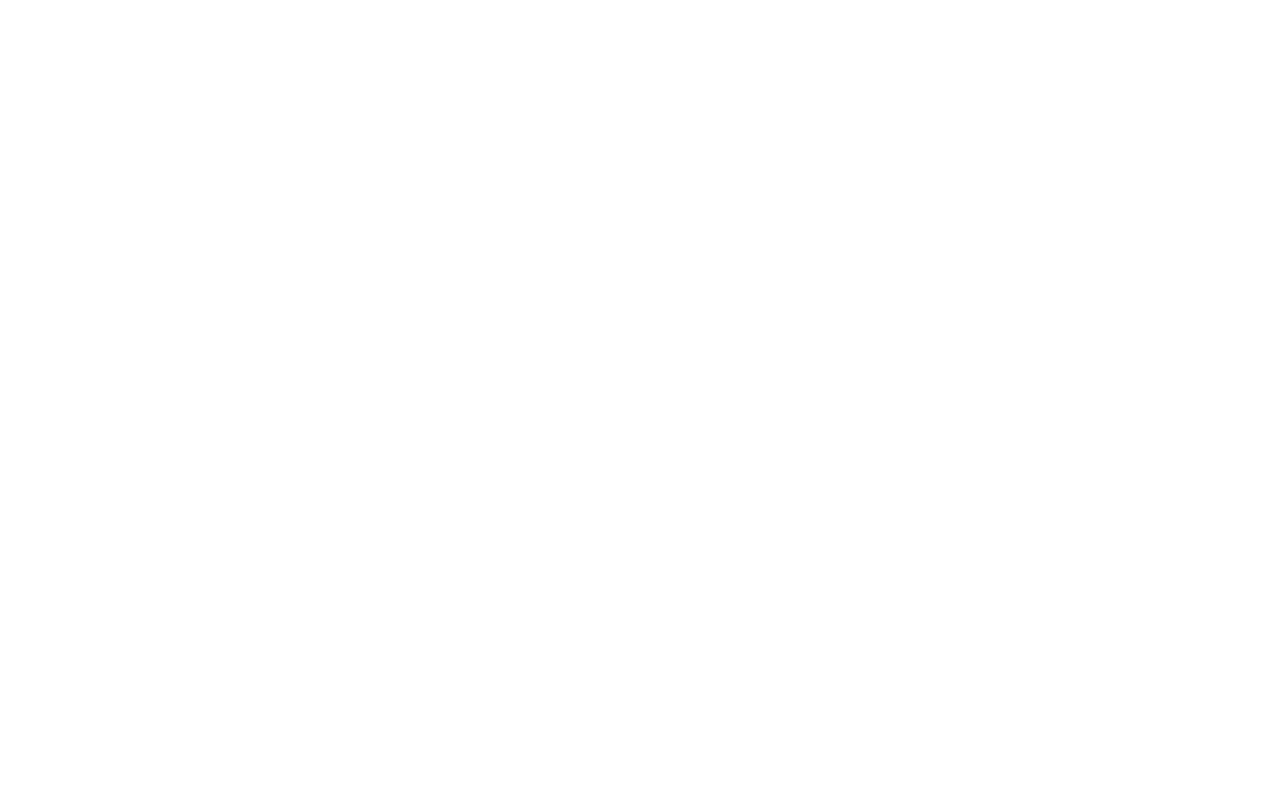
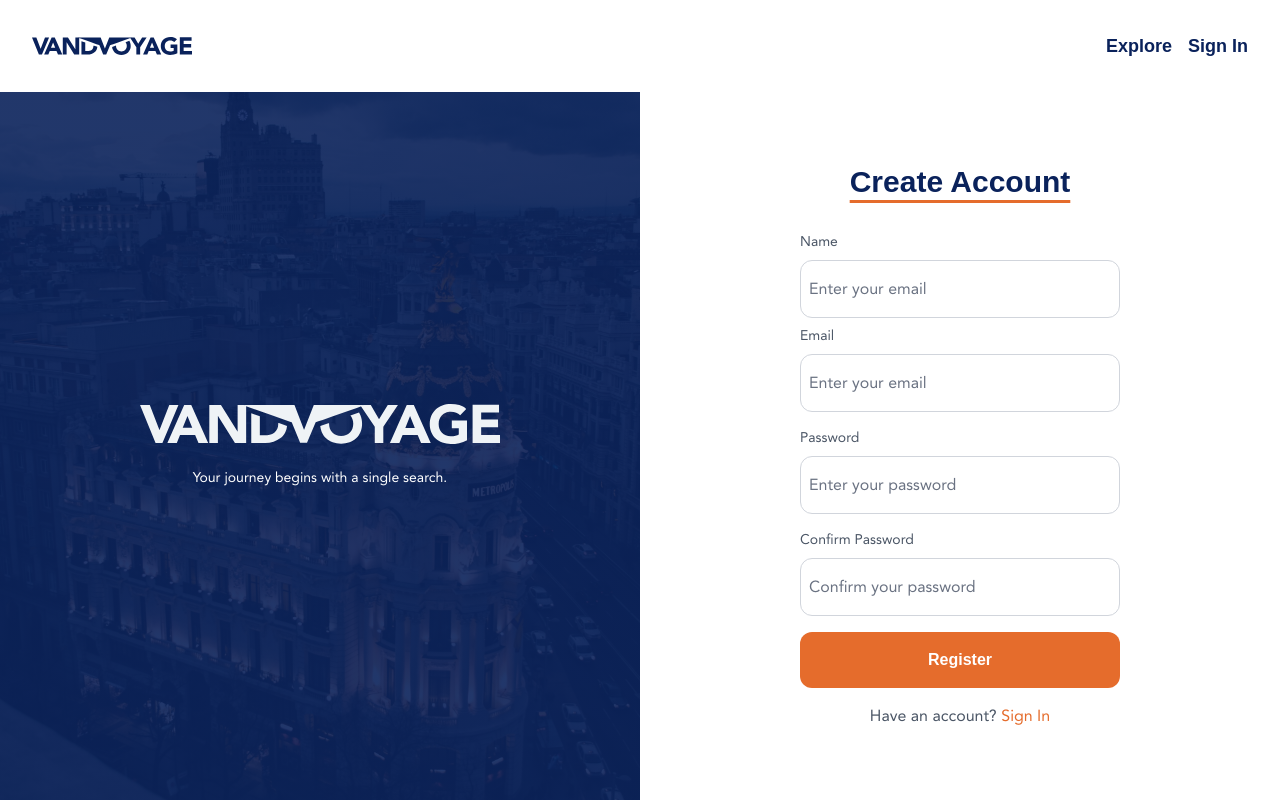
Before and after one commit to miguelcaballero95/mohawk-vandvoyage, a React (Vite) app in the folder frontend/: page /register in a window 1280 px wide. Before the commit this address had no page. Built offline with nearby package versions, Linux system fonts and the light colour scheme; a web font is replaced by a local one.

Commit message:
adding register and reset password screens

```diff
--- a/frontend/src/components/Nav.jsx
+++ b/frontend/src/components/Nav.jsx
@@ -15,7 +15,7 @@
         </button>
         <div className='hidden md:flex md:gap-4 text-lg '>
           <a href="/" className='font-semibold'>Explore</a>
-          <a href="/login" className='font-semibold'>Login</a>
+          <a href="/login" className='font-semibold'>Sign In</a>
         </div>
       </div>
     </header>
--- a/frontend/src/main.jsx
+++ b/frontend/src/main.jsx
@@ -6,6 +6,8 @@
 import { Results } from './pages/Results.jsx'
 import Layout from './layouts/Layout.jsx'
 import Login from './pages/Login.jsx'
+import Register from './pages/Register.jsx'
+import ResetPassword from './pages/ResetPassword.jsx'
 
 createRoot(document.getElementById('root')).render(
   <StrictMode>
@@ -15,6 +17,8 @@
           <Route path="/" element={<Home />} />
           <Route path="/results" element={<Results />} />
           <Route path="/login" element={<Login />} />
+          <Route path="/register" element={<Register />} />
+          <Route path="/reset-password" element={<ResetPassword />} />
         </Route>
       </Routes>
     </BrowserRouter>
--- a/frontend/src/pages/Home.jsx
+++ b/frontend/src/pages/Home.jsx
@@ -44,7 +44,7 @@
               className='w-full text-blue-tertiary outline-0'
               name="additional_information"
               id="additional-information"
-              placeholder='Only pet friendly options' />
+              placeholder='Pet friendly, Hiking...' />
           </p>
           <button
             onClick={handleSearch}
--- /dev/null
+++ b/frontend/src/pages/Register.jsx
@@ -0,0 +1,68 @@
+import r1 from '../assets/images/results2.jpg'
+import logo from '../assets/images/logowhite.svg'
+
+const Register = () => {
+  return (
+    <div className="grow px-4 lg:px-0 py-2 lg:py-0 flex flex-col lg:flex-row">
+      <div
+        className="hidden lg:flex lg:items-center lg:justify-center lg:w-1/2"
+        style={{ backgroundImage: `linear-gradient(rgba(10, 34, 91, 0.9), rgba(10, 34, 91, 0.9)), url(${r1})`, backgroundSize: 'cover', backgroundPosition: 'center' }}
+      >
+        <div>
+          <img src={logo} alt="Vandvoyage Logo" className='w-90' />
+          <p className='text-white mt-6 text-sm text-center'>
+            Your journey begins with a single search.
+          </p>
+        </div>
+      </div>
+      <div className="grow lg:w-1/2 flex flex-col justify-center gap-12 lg:gap-0">
+        <div>
+          <h1 className="text-center font-bold text-xl lg:text-3xl underline decoration-orange-primary underline-offset-8">Create Account</h1>
+          <form className="mt-4 lg:mt-8 max-w-xs mx-auto">
+            <label htmlFor="uder-name" className="block text-gray-600 text-sm my-2">Name</label>
+            <input
+              type="text"
+              id="uder-name"
+              name="user_name"
+              className="block placeholder:text-gray-500 border border-gray-300 rounded-xl w-full py-4 px-2"
+              placeholder="Enter your email"
+            />
+            <label htmlFor="user-email" className="block text-gray-600 text-sm my-2">Email</label>
+            <input
+              type="text"
+              id="user-email"
+              name="user_email"
+              className="block placeholder:text-gray-500 border border-gray-300 rounded-xl w-full py-4 px-2"
+              placeholder="Enter your email"
+            />
+            <label htmlFor="user-password" className="block text-gray-600 text-sm mt-4 mb-2">Password</label>
+            <input
+              type="password"
+              id="user-password"
+              name="user_password"
+              className="block placeholder:text-gray-500 border border-gray-300 rounded-xl w-full py-4 px-2"
+              placeholder="Enter your password"
+            />
+            <label htmlFor="user-confirm-password" className="block text-gray-600 text-sm mt-4 mb-2">Confirm Password</label>
+            <input
+              type="password"
+              id="user-confirm-password"
+              name="user_confirm_password"
+              className="block placeholder:text-gray-500 border border-gray-300 rounded-xl w-full py-4 px-2"
+              placeholder="Confirm your password"
+            />
+            <button
+              className='bg-orange-primary text-white py-4 my-4 rounded-xl font-bold w-full cursor-pointer hover:bg-orange-secondary transition-colors duration-300'>
+              Register
+            </button>
+          </form>
+        </div>
+        <p className="text-gray-600 text-center">
+          Have an account? <a href="/login" className="text-orange-primary">Sign In</a>
+        </p>
+      </div>
+    </div>
+  )
+}
+
+export default Register;
--- /dev/null
+++ b/frontend/src/pages/ResetPassword.jsx
@@ -0,0 +1,42 @@
+import r1 from '../assets/images/results3.jpg'
+import logo from '../assets/images/logowhite.svg'
+
+const ResetPassword = () => {
+  return (
+    <div className="grow px-4 lg:px-0 py-2 lg:py-0 flex flex-col lg:flex-row">
+      <div
+        className="hidden lg:flex lg:items-center lg:justify-center lg:w-1/2"
+        style={{ backgroundImage: `linear-gradient(rgba(10, 34, 91, 0.9), rgba(10, 34, 91, 0.9)), url(${r1})`, backgroundSize: 'cover', backgroundPosition: 'center' }}
+      >
+        <div>
+          <img src={logo} alt="Vandvoyage Logo" className='w-90' />
+          <p className='text-white mt-6 text-sm text-center'>
+            Your journey begins with a single search.
+          </p>
+        </div>
+      </div>
+      <div className="grow lg:w-1/2 flex flex-col justify-center gap-12 lg:gap-0">
+        <div>
+          <h1 className="text-center font-bold text-xl lg:text-3xl underline decoration-orange-primary underline-offset-8">Reset Password</h1>
+          <p className='text-center mt-2 text-gray-400'>Enter your email to reset your password.</p>
+          <form className="mt-4 lg:mt-8 max-w-xs mx-auto">
+            <label htmlFor="user-email" className="block text-gray-600 text-sm my-2">Email</label>
+            <input
+              type="text"
+              id="user-email"
+              name="user_email"
+              className="block placeholder:text-gray-500 border border-gray-300 rounded-xl w-full py-4 px-2"
+              placeholder="Enter your email"
+            />
+            <button
+              className='bg-orange-primary text-white py-4 my-4 rounded-xl font-bold w-full cursor-pointer hover:bg-orange-secondary transition-colors duration-300'>
+              Send Reset Link
+            </button>
+          </form>
+        </div>
+      </div>
+    </div>
+  )
+}
+
+export default ResetPassword;
```
